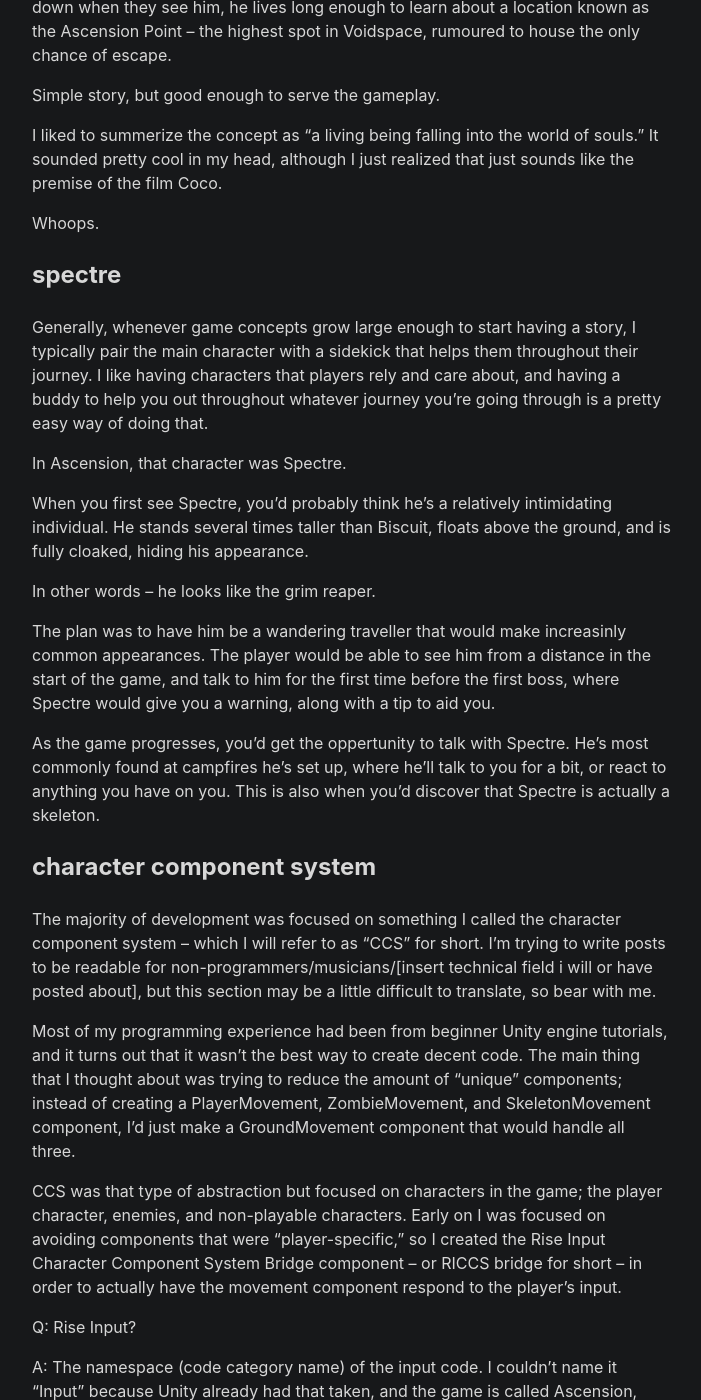
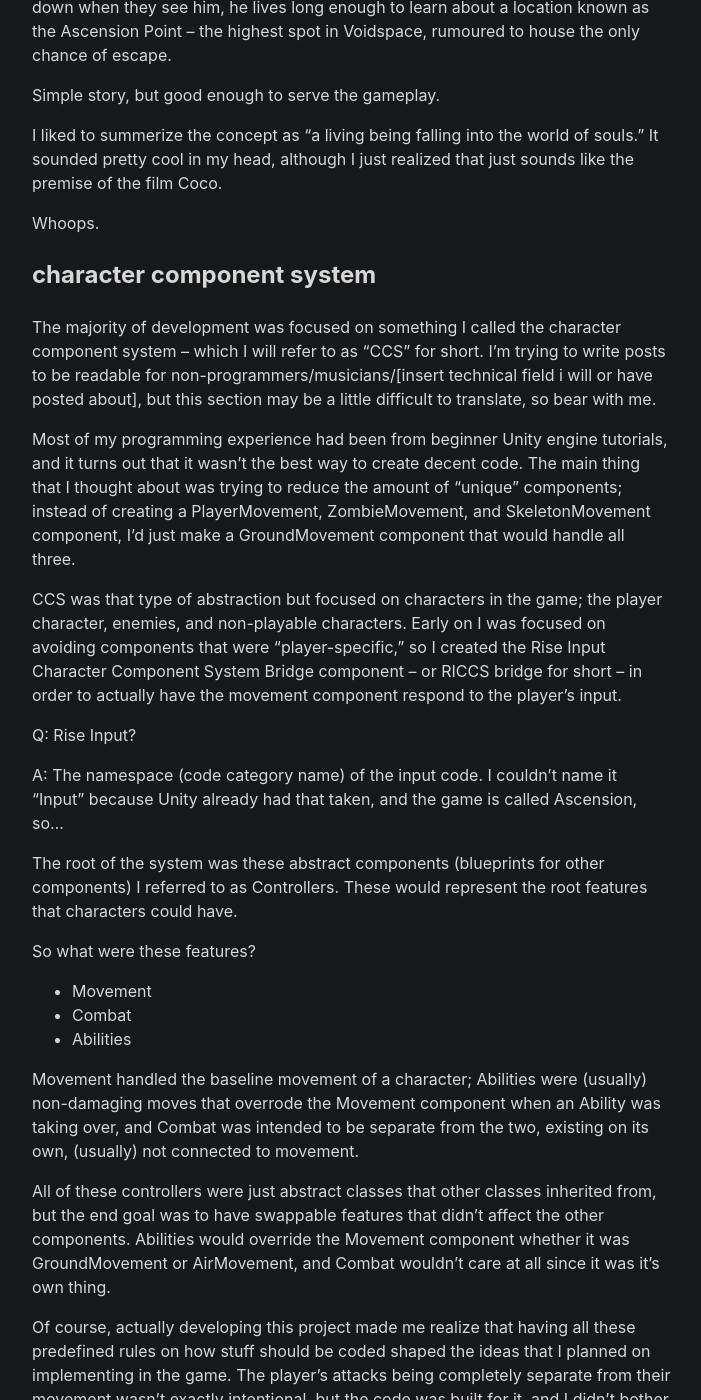
Before and after one commit to johnrcd/rovi-blog, a Jekyll site: the page built from _posts/2024-02-18-ascension.md, in a window 1280 px wide and 1400 px high, scrolled down 2628 px. Shown: the whole window, without its empty margins (288-989 px from the left). Built offline with Jekyll 4.4.1, drawn with Linux system fonts in a browser that asks for light colours; some of the changed text lies outside the part shown.

Commit message:
removed spectre from ascension post

```diff
--- a/_posts/2024-02-18-ascension.md
+++ b/_posts/2024-02-18-ascension.md
@@ -47,20 +47,6 @@ Simple story, but good enough to serve the gameplay.
 I liked to summerize the concept as "a living being falling into the world of souls." It sounded pretty cool in my head, although I just realized that just sounds like the premise of the film Coco.
 
 Whoops.
-
-### spectre
-
-Generally, whenever game concepts grow large enough to start having a story, I typically pair the main character with a sidekick that helps them throughout their journey. I like having characters that players rely and care about, and having a buddy to help you out throughout whatever journey you're going through is a pretty easy way of doing that.
-
-In Ascension, that character was Spectre.
-
-When you first see Spectre, you'd probably think he's a relatively intimidating individual. He stands several times taller than Biscuit, floats above the ground, and is fully cloaked, hiding his appearance.
-
-In other words -- he looks like the grim reaper.
-
-The plan was to have him be a wandering traveller that would make increasinly common appearances. The player would be able to see him from a distance in the start of the game, and talk to him for the first time before the first boss, where Spectre would give you a warning, along with a tip to aid you.
-
-As the game progresses, you'd get the oppertunity to talk with Spectre. He's most commonly found at campfires he's set up, where he'll talk to you for a bit, or react to anything you have on you. This is also when you'd discover that Spectre is actually a skeleton.
 
 ### character component system
 
```
Also changed, not shown: other parts of _posts/2024-02-18-ascension.md (+2 -2 lines).
